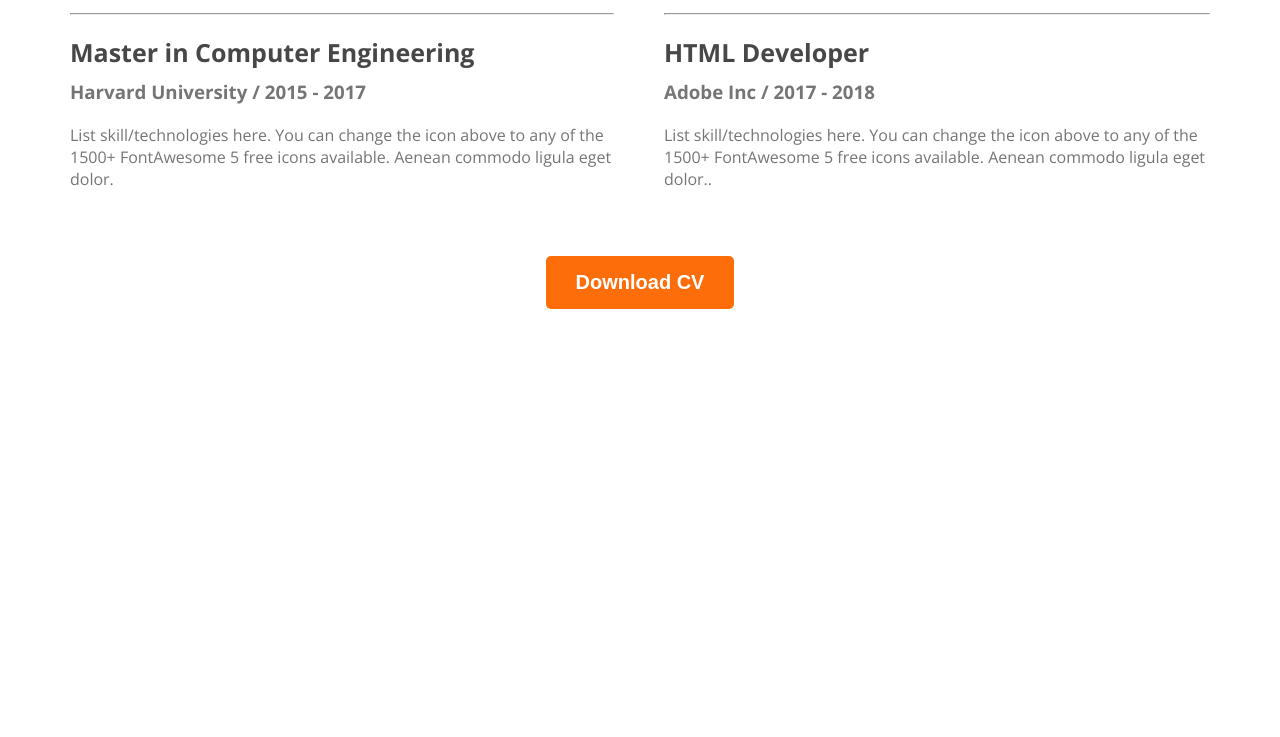
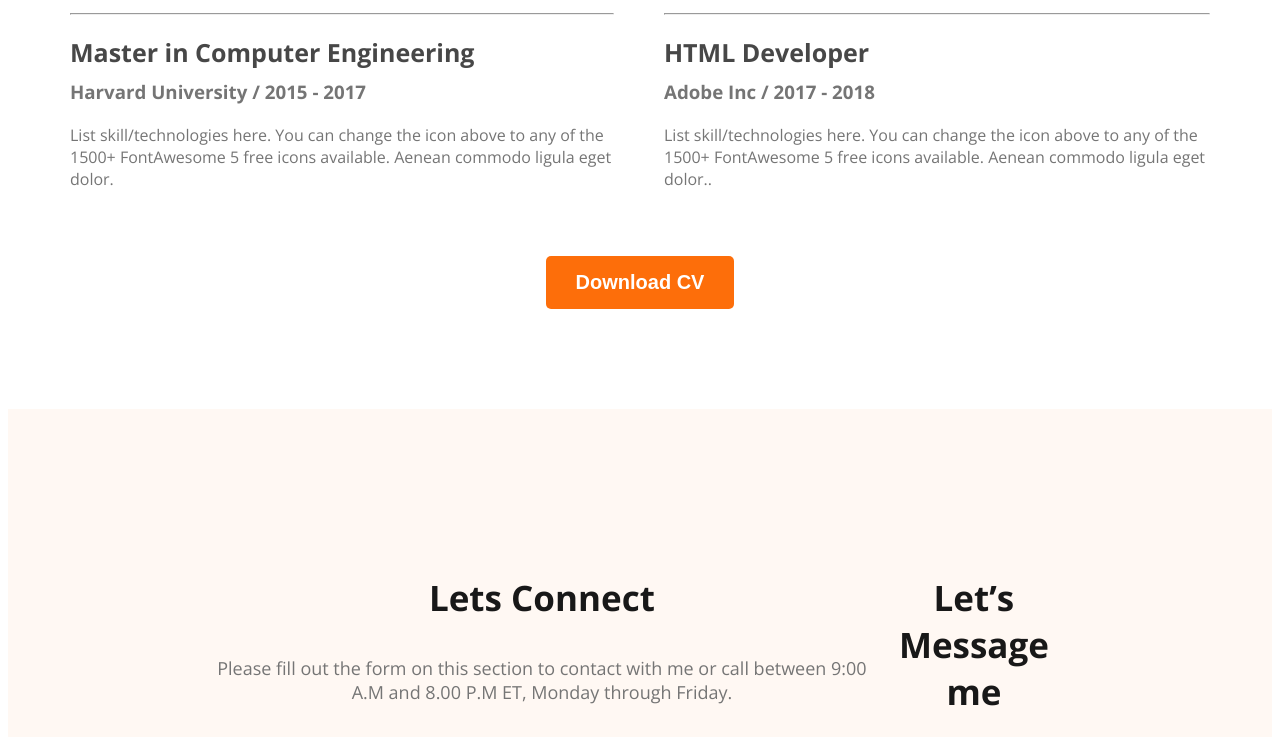
Before and after one commit to SaraIslam/portfolio, a plain HTML site: page index.html in a window 1280 px wide. Shown: the part 2406-3143 px from the top of the page. Before the commit the page ends 2723 px from the top, so only its background shows below. Drawn offline with nearby package versions, Linux system fonts and the light colour scheme; files whose address does not match are found by name.

Commit message:
basic footer

```diff
--- a/index.html
+++ b/index.html
@@ -137,7 +137,19 @@
         </section>
     </main>
     <footer>
+        <div class="footer_col">
+            <h3 class="section_title">Lets Connect</h3>
+            <p class="section_description">Please fill out the form on this section to contact with me or call between 9:00 A.M and 8.00 P.M ET, Monday through Friday.</p>
+            <div class="social_links">
+                <a href=""><img src="portfolio-resources\images\icons\facebook.png" alt=""></a>
+                <a href=""><img src="portfolio-resources\images\icons\insta.png" alt=""></a>
+                <a href=""><img src="portfolio-resources\images\icons\twitter.png" alt=""></a>
+            </div>
+        </div>
+        <div class="footer_col">
+            <h3 class="section_title">Let’s Message me</h3>
 
+        </div>
     </footer>
 
 </body>
--- a/styls/portfolio.css
+++ b/styls/portfolio.css
@@ -159,3 +159,14 @@ nav a{
     text-align: center;
     margin-top: 50px;
 }
+
+/* footer style */
+footer{
+    display: flex;
+    background-color:#FFF8F3;
+    padding: 130px 200px;
+    margin-top: 100px;
+}
+.social_links{
+ margin: 0;
+}
```
